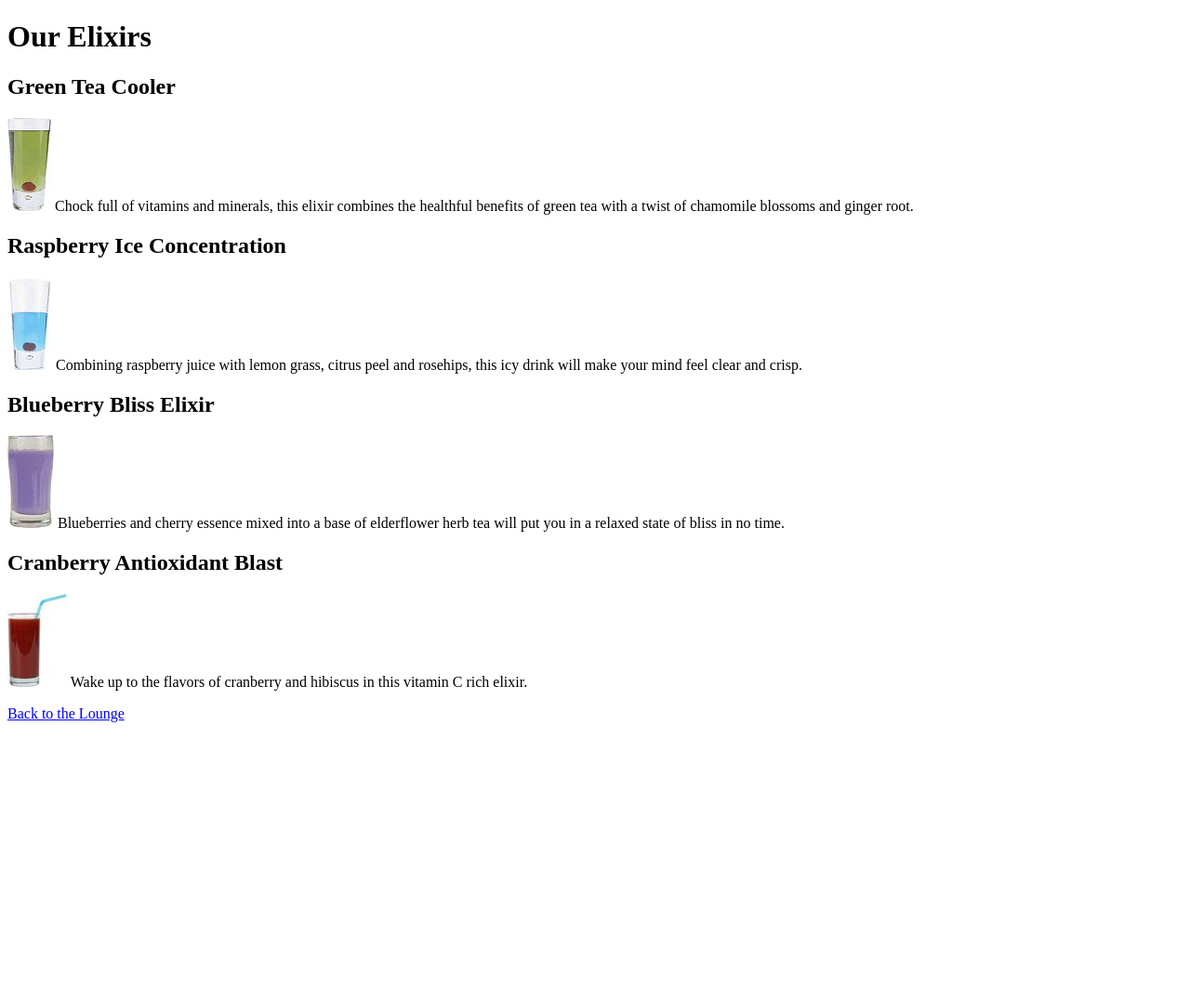
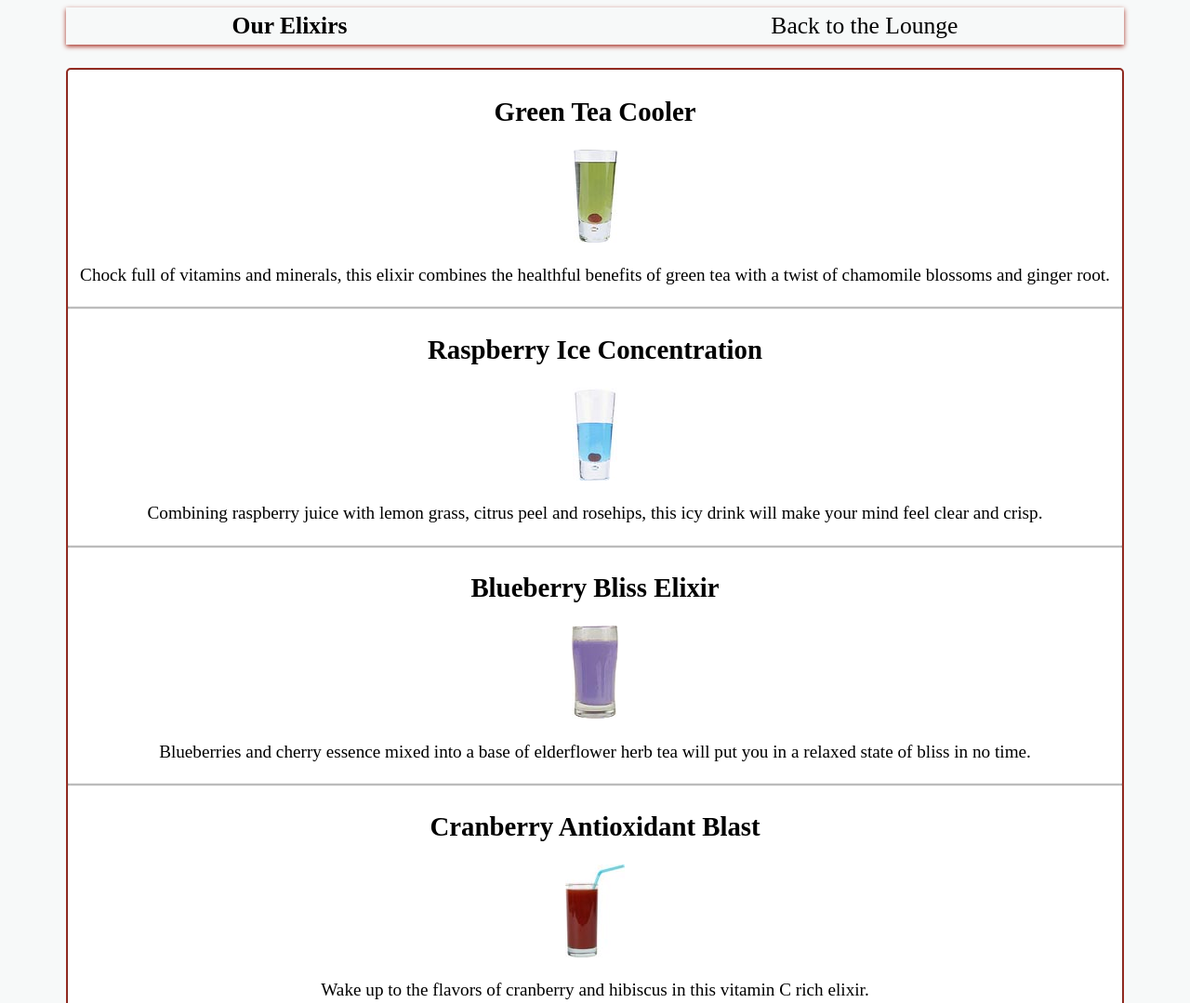
Before and after one commit to wladimeer/MyFirstPage, a plain HTML site: page elixirs.html in a window 1280 px wide. Shown: the top 1079 px of the page at 93% size. Before the commit the page ends 800 px from the top, so only its background shows below. Drawn offline with Linux system fonts and the light colour scheme.

Commit message:
Segunda Version Ejercicio

```diff
--- /dev/null
+++ b/css/directions.css
@@ -0,0 +1,42 @@
+body {
+     color: #000000;
+     font-size: 1.2rem;
+     border-radius: 5px;
+     background: #F7F9F9;
+}
+
+header {
+     padding: 5px;
+     margin: 0% 5%;
+     text-align: center;
+     box-shadow: 0px 2px 5px #A93226;
+}
+
+.title {
+     margin: 0 20% 0 0;
+     font-size: 1.6rem;
+     display: inline-block;
+}
+
+.back {
+     margin: 0 0 0 20%;
+     display: inline-block;
+}
+
+.back a {
+     color: #000000;
+     font-size: 1.6rem;
+     text-decoration: none;
+}
+
+.back a:hover {
+     color: #49525E;
+}
+
+.content {
+     margin: 2% 5%;
+     padding: 5px;
+     border-radius: 5px;
+     background: #FFFFFF;
+     border: 2px solid #A93226;
+}
--- /dev/null
+++ b/css/elixirs.css
@@ -0,0 +1,48 @@
+body {
+     color: #000000;
+     font-size: 1.2rem;
+     border-radius: 5px;
+     background: #F7F9F9;
+}
+
+header {
+     padding: 5px;
+     margin: 0% 5%;
+     text-align: center;
+     box-shadow: 0px 2px 5px #A93226;
+}
+
+.title {
+     margin: 0 20% 0 0;
+     font-size: 1.6rem;
+     display: inline-block;
+}
+
+.back {
+     margin: 0 0 0 20%;
+     display: inline-block;
+}
+
+.back a {
+     color: #000000;
+     font-size: 1.6rem;
+     text-decoration: none;
+}
+
+.back a:hover {
+     color: #49525E;
+}
+
+.content {
+     margin: 2% 5%;
+     text-align: center;
+     border-radius: 5px;
+     background: #FFFFFF;
+     border: 2px solid #A93226;
+}
+
+.elixir {
+     padding: 5px;
+     border-radius: 2px;
+     box-shadow: 0px 0px 2px #000;
+}
--- /dev/null
+++ b/css/index.css
@@ -0,0 +1,48 @@
+body {
+     color: #000000;
+     font-size: 1.2rem;
+     border-radius: 5px;
+     background: #F7F9F9;
+}
+
+header {
+     padding: 5px;
+     margin: 0% 5%;
+     text-align: center;
+     border-radius: 3px;
+     box-shadow: 0px 2px 5px #A93226;
+}
+
+.image {
+     width: 10%;
+     margin: 0 18% 0 0;
+     display: inline-block;
+}
+
+.title {
+     margin: 0 0 0 18%;
+     font-size: 1.6rem;
+     display: inline-block;
+}
+
+.content {
+     margin: 2% 5%;
+     padding: 5px;
+     text-align: center;
+     border-radius: 5px;
+     background: #FFFFFF;
+     border: 2px solid #A93226;
+}
+
+.content a {
+     color: #A93226;
+     text-decoration: none;
+}
+
+.content a:hover {
+     color: #A5544C;
+}
+
+.content ul {
+     list-style: none;
+}
--- a/elixirs.html
+++ b/elixirs.html
@@ -2,49 +2,64 @@
 <html lang="en">
      <head>
           <meta charset="UTF-8">
+          <link href="css/elixirs.css" rel="stylesheet">
           <meta name="viewport" content="width=device-width, initial-scale=1.0">
           <title>Elixirs</title>
      </head>
      <body>
 
-          <h1>Our Elixirs</h1>
+          <header>
+               <h1 class="title">Our Elixirs</h1>
+               <p class="back"><a href="index.html">Back to the Lounge</a></p>
+          </header>
 
-          <h2>Green Tea Cooler</h2>
-          <div>
-               <img src="images/green.jpg" alt="green">
+          <div class="content">
 
-               Chock full of vitamins and minerals, this elixir combines the healthful benefits of green tea with a
-               twist of chamomile blossoms and ginger root.
+
+               <div class="elixir">
+                    <h2>Green Tea Cooler</h2>
+
+                    <img src="images/green.jpg" alt="green">
+
+                    <p>
+                         Chock full of vitamins and minerals, this elixir combines the healthful benefits of green tea with a
+                         twist of chamomile blossoms and ginger root.
+                    </p>
+               </div>
+
+               <div class="elixir">
+                    <h2>Raspberry Ice Concentration</h2>
+
+                    <img src="images/lightblue.jpg" alt="lightblue">
+
+                    <p>
+                         Combining raspberry juice with lemon grass, citrus peel and rosehips, this icy drink will make your mind
+                         feel clear and crisp.
+                    </p>
+               </div class="elixir">
+
+
+               <div class="elixir">
+                    <h2>Blueberry Bliss Elixir</h2>
+                    <img src="images/blue.jpg" alt="blue">
+
+                    <p>
+                         Blueberries and cherry essence mixed into a base of elderflower herb tea will put you in a relaxed state
+                         of bliss in no time.
+                    </p>
+               </div>
+
+
+               <div class="elixir">
+                    <h2>Cranberry Antioxidant Blast</h2>
+                    <img src="images/red.jpg" alt="red">
+
+                    <p>
+                         Wake up to the flavors of cranberry and hibiscus in this vitamin C rich elixir.
+                    </p>
+               </div>
 
           </div>
 
-          <h2>Raspberry Ice Concentration</h2>
-          <div>
-               <img src="images/lightblue.jpg" alt="lightblue">
-
-               Combining raspberry juice with lemon grass, citrus peel and rosehips, this icy drink will make your mind
-               feel clear and crisp.
-
-          </div>
-
-          <h2>Blueberry Bliss Elixir</h2>
-          <div>
-               <img src="images/blue.jpg" alt="blue">
-
-               Blueberries and cherry essence mixed into a base of elderflower herb tea will put you in a relaxed state
-               of bliss in no time.
-
-          </div>
-
-          <h2>Cranberry Antioxidant Blast</h2>
-          <div>
-               <img src="images/red.jpg" alt="red">
-
-               Wake up to the flavors of cranberry and hibiscus in this vitamin C rich elixir.
-
-          </div>
-
-          <p><a href="index.html">Back to the Lounge</a></p>
-
      </body>
 </html>
```
Also changed, not shown: directions.html (+7 -2 lines), index.html (+11 -5 lines).
